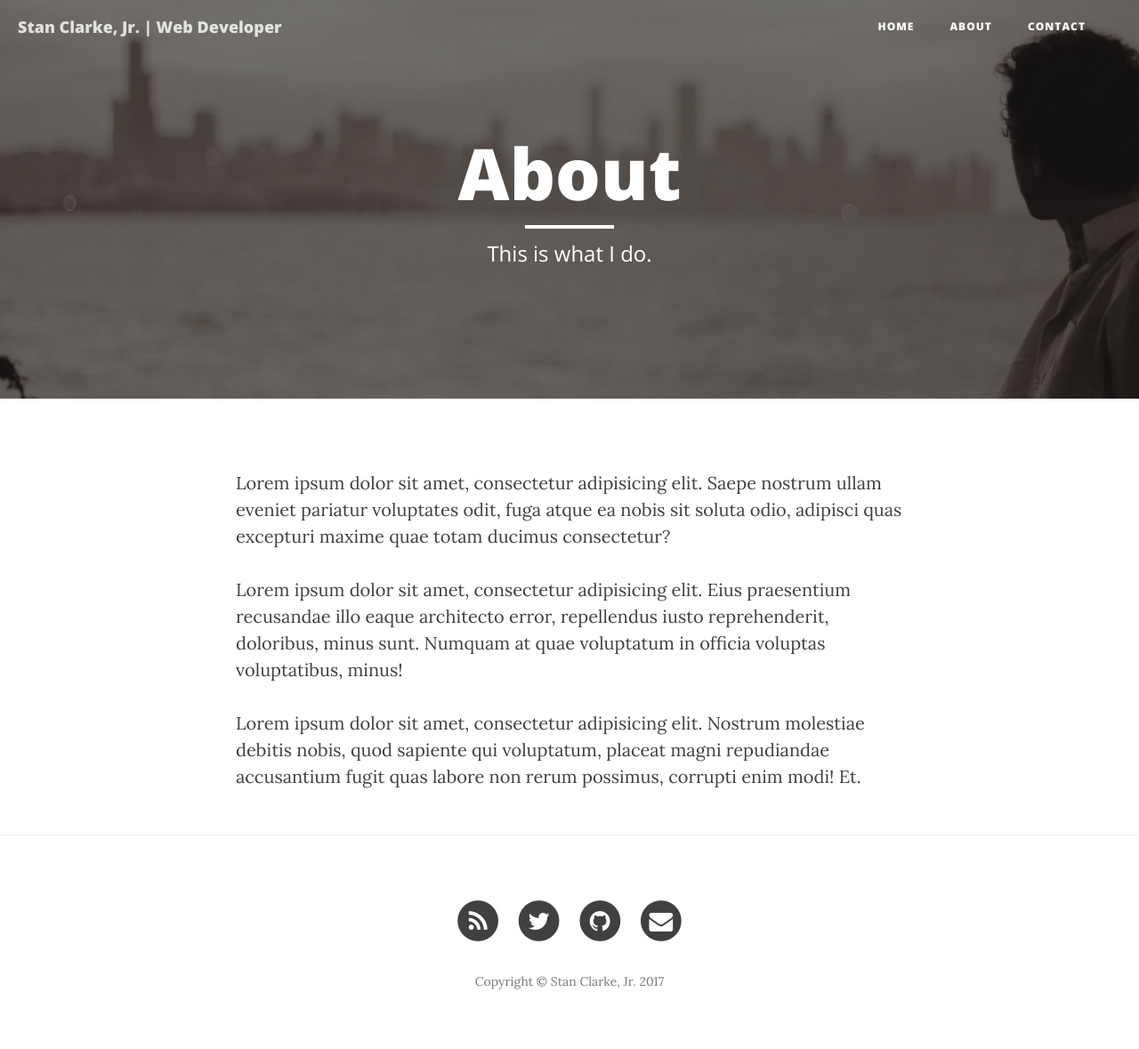
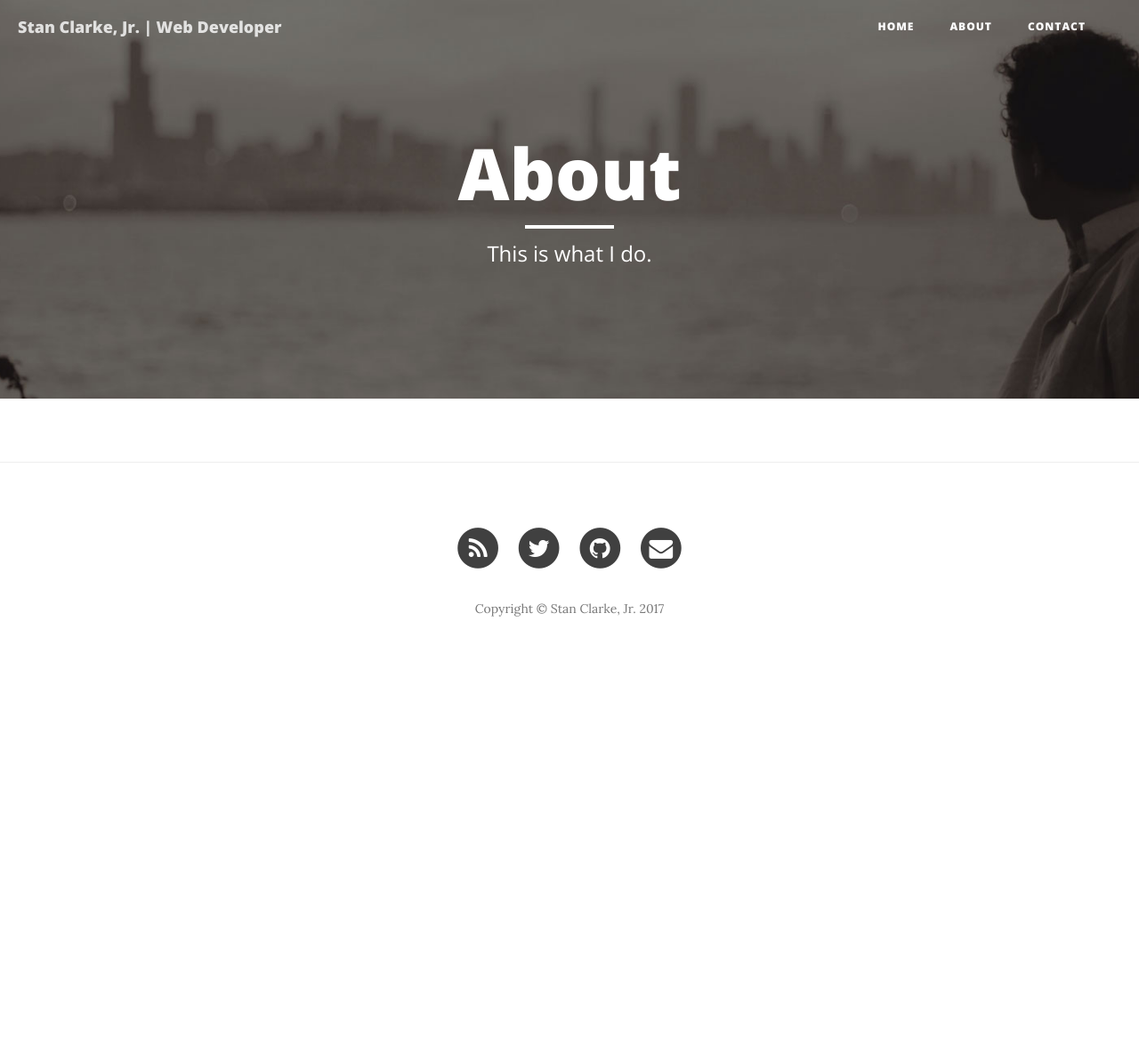
Before and after one commit to stanclarke-jr/stanclarke-jr.github.io, a Jekyll site: the page built from about.html, in a window 1280 px wide. Shown: the whole page at 89% size. Built offline with Jekyll 4.4.1, drawn with Linux system fonts in a browser that asks for light colours; nearby versions of some CDN libraries; after the commit the page ends 900 px from its top, so only the background shows below that.

Commit message:
updates to about, post and contact_me htmls

```diff
--- a/_layouts/post.html
+++ b/_layouts/post.html
@@ -1,6 +1,5 @@
 ---
 layout: default
-author: Stan Clarke, Jr.
 ---
 
 <!-- Post Header -->
--- a/about.html
+++ b/about.html
@@ -4,9 +4,3 @@ layout: page
 description: This is what I do.
 header-img: img/about-bg.jpg
 ---
-
-<p>Lorem ipsum dolor sit amet, consectetur adipisicing elit. Saepe nostrum ullam eveniet pariatur voluptates odit, fuga atque ea nobis sit soluta odio, adipisci quas excepturi maxime quae totam ducimus consectetur?</p>
-
-<p>Lorem ipsum dolor sit amet, consectetur adipisicing elit. Eius praesentium recusandae illo eaque architecto error, repellendus iusto reprehenderit, doloribus, minus sunt. Numquam at quae voluptatum in officia voluptas voluptatibus, minus!</p>
-
-<p>Lorem ipsum dolor sit amet, consectetur adipisicing elit. Nostrum molestiae debitis nobis, quod sapiente qui voluptatum, placeat magni repudiandae accusantium fugit quas labore non rerum possimus, corrupti enim modi! Et.</p>
```
Also changed, not shown: 1 other file.
